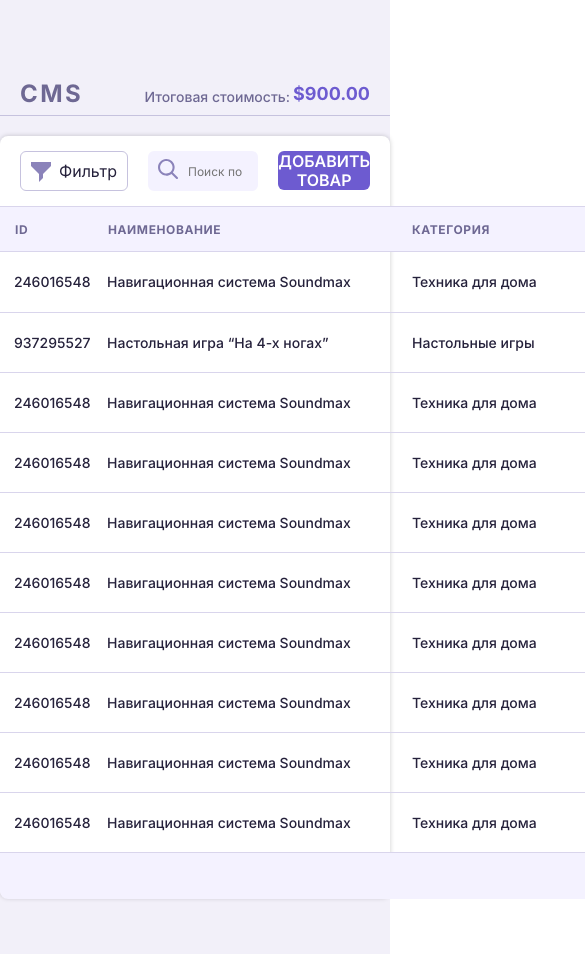
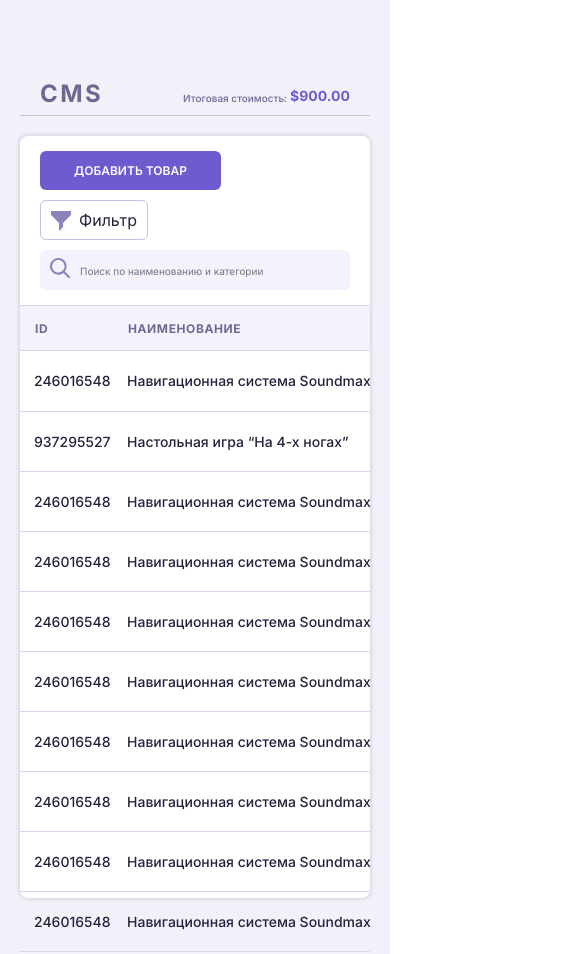
Before and after one commit to VVerkin/CRM-ShopOnline, a plain HTML site: page index.html in a window 390 px wide. Shown: the top 954 px of the page, 585 px wide, since content can reach past the window. Drawn offline with Linux system fonts and the light colour scheme.

Commit message:
адаптив cms до 320px

```diff
--- a/src/css/cms.css
+++ b/src/css/cms.css
@@ -2,14 +2,15 @@
   display: block;
   position: relative;
   max-width: 1300px;
-  min-height: 1008px;
+  /* min-height: 1008px; */
   margin: 0 auto;
   padding: 79px 0px 110px;
 }
 
 .cms__container {
-  max-width: 1100px;
+  max-width: 1160px;
   min-height: 762px;
+  padding: 0 30px;
 }
 
 .cms__header {
@@ -66,7 +67,7 @@
   padding: 15px 20px;
   justify-content: space-between;
   width: 100%;
-  height: 70px;
+  min-height: 70px;
   gap: 20px;
 }
 
@@ -143,6 +144,7 @@
 .cms__subheader-add-goods {
   width: 181px;
   height: 39px;
+  padding: 10px 15px;
   color: var(--white-color);
   background: var(--purple-blue-color);
   border: none;
@@ -155,13 +157,12 @@
 }
 
 .cms__table-wrapper {
-  min-width: 1100px;
-  min-height: 762px;
+  width: 100%;
   overflow-x: auto;
 }
 
 .cms__table {
-  width: 100%;
+  min-width: 1100px;
   border-collapse: collapse;
   border-spacing: 15px 0;
 }
@@ -267,7 +268,7 @@ td {
   justify-content: end;
   padding: 15px;
   gap: 50px;
-  width: 100%;
+  width: 1100px;
   height: 46px;
   background-color: var(--magnolia-color);
   border-radius: 0 0 8px 8px;
@@ -301,3 +302,69 @@ td {
   width: 6;
   height: 10px;
 }
+
+@media (max-width: 1035px) {
+  .cms__subheader {
+    gap: 10px;
+  }
+
+  .cms__subheader-setting {
+    gap: 10px;
+  }
+
+  .cms__subheader-add-goods {
+    padding: 10px 5px;
+    font-size: 13px;
+    line-height: 16px;
+  }
+}
+
+@media (max-width: 810px) {
+  .cms__container {
+    max-width: 1160px;
+    padding: 0 20px;
+  }
+
+  .cms__subheader-search-input {
+    font-weight: 400;
+    font-size: 10px;
+    line-height: 12px;
+  }
+
+  .cms__subheader-add-goods {
+    padding: 10px 5px;
+    font-size: 12px;
+    line-height: 15px;
+  }
+}
+
+@media (max-width: 727px) {
+  .cms__subheader {
+    flex-wrap: wrap;
+  }
+  .cms__subheader-setting {
+    order: 2;
+  }
+}
+
+@media (max-width: 433px) {
+  .cms__subheader-setting {
+    flex-wrap: wrap;
+  }
+
+  .cms__result-text {
+    font-weight: 500;
+    font-size: 10px;
+    line-height: 13px;
+    text-transform: none;
+    margin-right: 3px;
+    color: var(--purple-grey-color);
+  }
+
+  .cms__result-value {
+    font-weight: 700;
+    font-size: 14px;
+    line-height: 18px;
+    color: var(--purple-blue-color);
+  }
+}
--- a/src/css/modal.css
+++ b/src/css/modal.css
@@ -214,7 +214,7 @@
 /* Ограничение загрузки изображения */
 
 .modal__form-file-info {
-  display: none;
+  /* display: none; */
   padding-top: 20px;
   font-weight: 700;
   font-size: 14px;
@@ -469,7 +469,7 @@
   }
 
   .modal__error {
-    /* display: none; */
+    display: none;
     width: 280px;
     height: 280px;
   }
```
